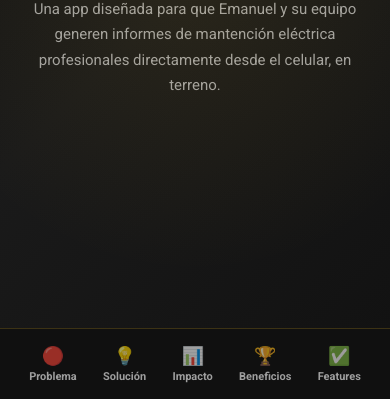
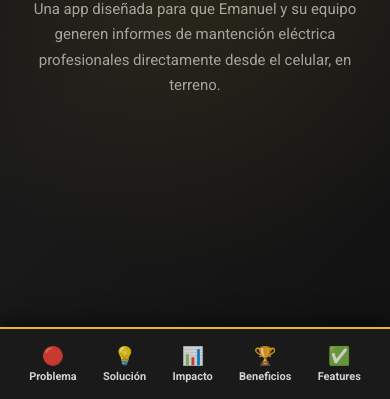
Before and after one commit to isaacjorquera5823-dev/brimahd-presentacion, a plain HTML site: page index.html in a window 390 px wide. Shown: the part 445-844 px from the top of the page. Drawn offline with Linux system fonts and the light colour scheme.

Commit message:
Update index.html

```diff
--- a/index.html
+++ b/index.html
@@ -17,8 +17,8 @@
   .nav-links a:hover { background: rgba(232,185,35,0.15); border-color: rgba(232,185,35,0.4); color: #e8b923; }
 
   /* NAV MOBILE */
-  .nav-mobile { display: none; position: fixed; bottom: 0; left: 0; right: 0; z-index: 100; background: rgba(17,17,17,0.97); border-top: 1px solid rgba(232,185,35,0.2); padding: 10px 16px; display: none; justify-content: space-around; }
-  .nav-mobile a { font-size: 11px; font-weight: 700; color: rgba(255,255,255,0.6); text-decoration: none; display: flex; flex-direction: column; align-items: center; gap: 4px; padding: 6px 10px; border-radius: 8px; transition: all 0.2s; }
+  .nav-mobile { display: none; position: fixed; bottom: 0; left: 0; right: 0; z-index: 100; background: #1a1a1a; border-top: 2px solid #e8b923; padding: 10px 16px; display: none; justify-content: space-around; box-shadow: 0 -4px 20px rgba(0,0,0,0.6); }
+  .nav-mobile a { font-size: 11px; font-weight: 700; color: rgba(255,255,255,0.8); text-decoration: none; display: flex; flex-direction: column; align-items: center; gap: 4px; padding: 6px 10px; border-radius: 8px; transition: all 0.2s; }
   .nav-mobile a:hover { color: #e8b923; }
   .nav-mobile a span { font-size: 18px; }
 
@@ -361,7 +361,7 @@
   <p>La app ya está construida, funcionando y disponible en una URL pública. Solo necesitamos tu feedback para afinarla y ponerla en manos de tu equipo.</p>
   <div class="cta-buttons">
     <button class="cta-primary" onclick="window.open('https://isaacjorquera5823-dev.github.io/Brimahd-inspeccion/', '_blank')">Ver la app en vivo →</button>
-    <button class="cta-secondary">Solicitar demostración</button>
+    <a href="mailto:servicios@brimahd.cl?subject=Solicitud%20de%20demostraci%C3%B3n%20App%20Inspecci%C3%B3n&body=Hola%2C%20me%20interesa%20conocer%20m%C3%A1s%20sobre%20la%20app%20de%20inspecci%C3%B3n." style="text-decoration:none;"><button class="cta-secondary">Solicitar demostración</button></a>
   </div>
 </section>
 
```
